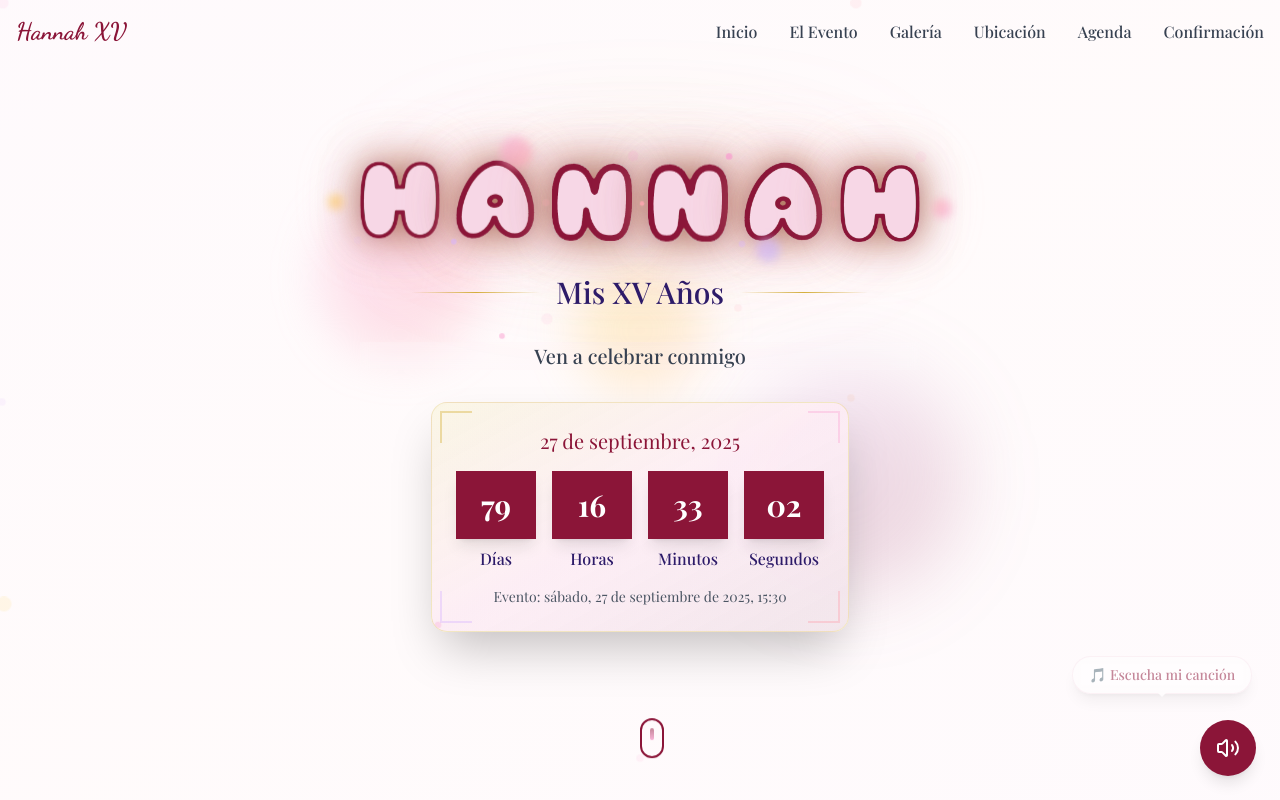
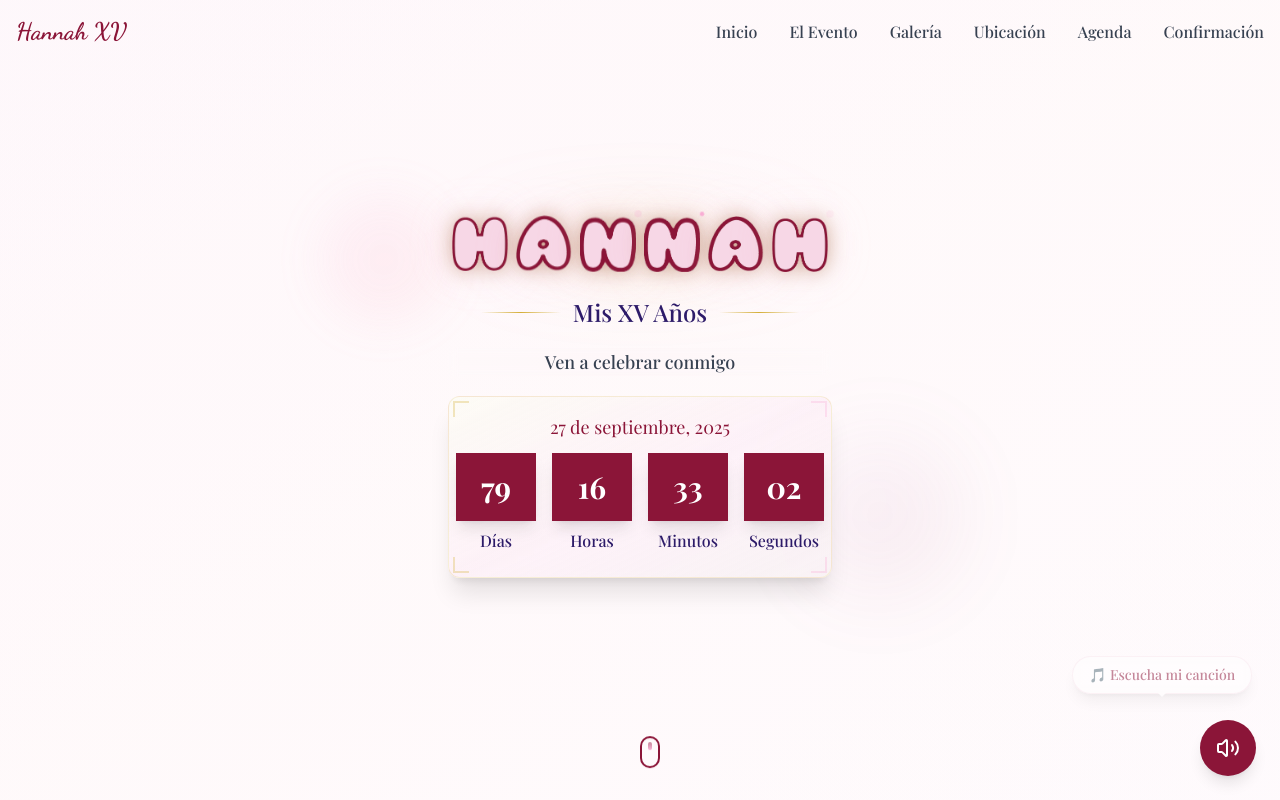
Before and after one commit to abraham-developer/xv-hd, a React (Vite) app: page / in a window 1280 px wide. Shown: the top 800 px of the page. Built offline with nearby package versions, Linux system fonts and the light colour scheme.

Commit message:
[REFACTOR] Ajuste a tamanos e herosection elimina duplicado de eventos en Counter

```diff
--- a/src/components/CountdownTimer.tsx
+++ b/src/components/CountdownTimer.tsx
@@ -85,9 +85,7 @@ const CountdownTimer: React.FC<CountdownTimerProps> = ({
         <TimeUnit value={timeLeft.seconds} label="Segundos" />
       </div>
 
-      <p className="text-sm text-gray-600 mt-4">
-        Evento: {formatDate(new Date(2025, 8, 27, 15, 30, 0))}
-      </p>
+
     </div>
   );
 };
--- a/src/components/HeroSection.tsx
+++ b/src/components/HeroSection.tsx
@@ -8,7 +8,7 @@ const HeroSection = () => {
 
   useEffect(() => {
     const handleScroll = () => setScrollY(window.scrollY);
-    window.addEventListener('scroll', handleScroll);
+    window.addEventListener('scroll', handleScroll, { passive: true });
     return () => window.removeEventListener('scroll', handleScroll);
   }, []);
 
@@ -23,246 +23,167 @@ const HeroSection = () => {
   ];
 
   return (
-    <section id="inicio" className="relative min-h-screen flex items-center justify-center overflow-hidden">
+    <section id="inicio" className="relative min-h-screen flex items-center justify-center overflow-hidden bg-gradient-to-br from-pink-50/30 to-white px-4 py-8">
       {/* Floral Background */}
-      <FloralBackground variant="mixed" intensity="medium" />
+      <FloralBackground variant="mixed" intensity="light" />
 
-      {/* Magical Sparkles - Más intensos */}
+      {/* Sparkles optimizados - reducidos para mejor rendimiento */}
       <div className="absolute inset-0 pointer-events-none">
-        {/* Sparkles principales */}
-        <div className="absolute top-1/4 left-1/4 w-3 h-3 bg-quince-gold rounded-full animate-ping" style={{ animationDelay: '0s' }}></div>
-        <div className="absolute top-1/3 right-1/3 w-2 h-2 bg-white rounded-full animate-ping" style={{ animationDelay: '1s' }}></div>
-        <div className="absolute bottom-1/3 left-1/3 w-2.5 h-2.5 bg-quince-burgundy rounded-full animate-ping" style={{ animationDelay: '2s' }}></div>
-        <div className="absolute top-2/3 right-1/4 w-2 h-2 bg-quince-gold rounded-full animate-ping" style={{ animationDelay: '3s' }}></div>
-        <div className="absolute bottom-1/4 left-1/2 w-3 h-3 bg-white rounded-full animate-ping" style={{ animationDelay: '4s' }}></div>
-
-        {/* Sparkles adicionales para más magia */}
-        <div className="absolute top-1/6 left-1/6 w-1.5 h-1.5 bg-pink-300 rounded-full animate-ping" style={{ animationDelay: '0.5s' }}></div>
-        <div className="absolute top-1/2 right-1/6 w-1 h-1 bg-purple-300 rounded-full animate-ping" style={{ animationDelay: '1.5s' }}></div>
-        <div className="absolute bottom-1/6 left-2/3 w-1.5 h-1.5 bg-rose-300 rounded-full animate-ping" style={{ animationDelay: '2.5s' }}></div>
-        <div className="absolute top-3/4 left-1/5 w-2 h-2 bg-amber-300 rounded-full animate-ping" style={{ animationDelay: '3.5s' }}></div>
-        <div className="absolute bottom-1/2 right-1/3 w-1 h-1 bg-orange-300 rounded-full animate-ping" style={{ animationDelay: '4.5s' }}></div>
+        <div className="absolute top-1/4 left-1/4 w-2 h-2 bg-quince-gold rounded-full animate-ping" style={{ animationDelay: '0s' }}></div>
+        <div className="absolute top-1/3 right-1/3 w-1.5 h-1.5 bg-white rounded-full animate-ping" style={{ animationDelay: '1s' }}></div>
+        <div className="absolute bottom-1/3 left-1/3 w-2 h-2 bg-quince-burgundy rounded-full animate-ping" style={{ animationDelay: '2s' }}></div>
+        <div className="absolute top-2/3 right-1/4 w-1.5 h-1.5 bg-quince-gold rounded-full animate-ping" style={{ animationDelay: '3s' }}></div>
+        <div className="absolute bottom-1/4 left-1/2 w-2 h-2 bg-white rounded-full animate-ping" style={{ animationDelay: '4s' }}></div>
       </div>
 
-      {/* Additional Floating Elements - Más elementos florales */}
+      {/* Elementos flotantes simplificados */}
       <div
-        className="absolute top-1/4 left-1/4 w-40 h-40 bg-gradient-to-br from-pink-300/30 to-rose-300/30 rounded-full blur-xl"
+        className="absolute top-1/4 left-1/4 w-32 h-32 bg-gradient-to-br from-pink-300/20 to-rose-300/20 rounded-full blur-xl opacity-60"
         style={{
           animation: 'gentle-float 10s ease-in-out infinite',
-          transform: `translateY(${scrollY * 0.2}px)`,
-          opacity: Math.max(0, 1 - scrollY / 500)
+          transform: `translateY(${scrollY * 0.1}px)`
         }}
       ></div>
       <div
-        className="absolute bottom-1/4 right-1/4 w-56 h-56 bg-gradient-to-br from-purple-300/20 to-quince-burgundy/20 rounded-full blur-2xl"
+        className="absolute bottom-1/4 right-1/4 w-40 h-40 bg-gradient-to-br from-purple-300/15 to-quince-burgundy/15 rounded-full blur-2xl opacity-50"
         style={{
           animation: 'gentle-float 12s ease-in-out infinite',
           animationDelay: '3s',
-          transform: `translateY(${scrollY * -0.1}px)`,
-          opacity: Math.max(0, 1 - scrollY / 500)
-        }}
-      ></div>
-      <div
-        className="absolute top-1/3 right-1/5 w-32 h-32 bg-gradient-to-br from-amber-300/25 to-orange-300/25 rounded-full blur-xl"
-        style={{
-          animation: 'gentle-float 14s ease-in-out infinite',
-          animationDelay: '6s',
-          transform: `translateY(${scrollY * 0.25}px)`,
-          opacity: Math.max(0, 1 - scrollY / 500)
+          transform: `translateY(${scrollY * -0.05}px)`
         }}
       ></div>
 
       {/* Main Content */}
-      <div className="relative z-10 text-center px-4 max-w-4xl mx-auto">
+      <div className="relative z-10 text-center max-w-lg mx-auto">
         <div className="animate-fade-in">
-          {/* Nombre HANNAH con letras individuales */}
+          {/* Nombre HANNAH optimizado */}
           <div
-            className="relative mb-8"
+            className="relative mb-4 md:mb-6"
             style={{
-              transform: `translateY(${scrollY * 0.5}px)`,
-              opacity: Math.max(0, 1 - scrollY / 300)
+              transform: `translateY(${Math.min(scrollY * 0.3, 50)}px)`,
+              opacity: Math.max(0.3, 1 - scrollY / 400)
             }}
           >
-            {/* Resplandor mágico detrás del nombre */}
+            {/* Resplandor simplificado */}
             <div
-              className="absolute inset-0 -z-10 bg-gradient-radial from-quince-gold/40 via-pink-300/20 to-transparent blur-3xl scale-150"
+              className="absolute inset-0 -z-10 bg-gradient-radial from-quince-gold/30 via-pink-300/15 to-transparent blur-2xl scale-110"
               style={{
-                animation: 'gentle-pulse 8s ease-in-out infinite',
-                opacity: Math.max(0, 1 - scrollY / 250)
-              }}
-            ></div>
-            <div
-              className="absolute inset-0 -z-10 bg-gradient-radial from-purple-300/30 via-rose-300/20 to-transparent blur-2xl scale-125"
-              style={{
-                animation: 'gentle-pulse 8s ease-in-out infinite',
-                animationDelay: '2s',
-                opacity: Math.max(0, 1 - scrollY / 250)
+                animation: 'gentle-pulse 6s ease-in-out infinite'
               }}
             ></div>
 
-            {/* Contenedor del nombre */}
-            <div className="flex items-center justify-center space-x-2 md:space-x-4 mb-4">
+            {/* Contenedor del nombre responsivo - MÁS COMPACTO */}
+            <div className="flex items-center justify-center space-x-0.5 sm:space-x-1 md:space-x-2 mb-3">
               {letters.map((letter, index) => (
                 <div
                   key={index}
-                  className="relative transform hover:scale-110 transition-all duration-700"
+                  className="relative transform hover:scale-105 transition-all duration-500"
                   style={{
                     animation: `gentle-float 6s ease-in-out infinite`,
-                    animationDelay: letter.delay,
-                    transform: `translateY(${scrollY * 0.3}px)`,
-                    opacity: Math.max(0, 1 - scrollY / 400)
+                    animationDelay: letter.delay
                   }}
                 >
-                  {/* Resplandor individual para cada letra */}
-                  <div className="absolute inset-0 -z-10 bg-gradient-radial from-quince-gold/50 to-transparent blur-lg scale-125 animate-pulse"></div>
-
-                  {/* Letra */}
+                  {/* Letra con tamaños MÁS PEQUEÑOS */}
                   <img
                     src={letter.src}
                     alt={letter.alt}
-                    className="w-12 h-12 md:w-16 md:h-16 lg:w-20 lg:h-20 filter drop-shadow-2xl hover:drop-shadow-3xl transition-all duration-700"
+                    className="w-8 h-8 sm:w-10 sm:h-10 md:w-12 md:h-12 lg:w-14 lg:h-14 filter drop-shadow-lg hover:drop-shadow-xl transition-all duration-500"
                     style={{
-                      filter: 'drop-shadow(0 0 15px rgba(139, 69, 19, 0.5)) drop-shadow(0 0 25px rgba(255, 192, 203, 0.3))',
-                      animation: 'gentle-glow 4s ease-in-out infinite'
+                      filter: 'drop-shadow(0 0 10px rgba(139, 69, 19, 0.4)) drop-shadow(0 0 20px rgba(255, 192, 203, 0.2))'
                     }}
                     onLoad={() => setIsLoaded(true)}
+                    loading="eager"
                   />
 
-                  {/* Sparkles alrededor de cada letra */}
-                  <div className="absolute -top-2 -right-1 w-1.5 h-1.5 bg-pink-300 rounded-full animate-ping" style={{ animationDelay: `${index * 0.3}s` }}></div>
-                  <div className="absolute -bottom-1 -left-1 w-1 h-1 bg-purple-300 rounded-full animate-ping" style={{ animationDelay: `${index * 0.3 + 0.5}s` }}></div>
-                  <div className="absolute top-1/2 -left-2 w-1 h-1 bg-rose-300 rounded-full animate-ping" style={{ animationDelay: `${index * 0.3 + 1}s` }}></div>
+                  {/* Sparkles reducidos alrededor de letras */}
+                  <div className="absolute -top-1 -right-1 w-1 h-1 bg-pink-300 rounded-full animate-ping" style={{ animationDelay: `${index * 0.3}s` }}></div>
                 </div>
               ))}
             </div>
-
-            {/* Elementos florales decorativos alrededor del nombre */}
-            <div
-              className="absolute -top-6 left-1/4 w-8 h-8 bg-gradient-to-br from-pink-300/60 to-rose-300/60 rounded-full blur-sm"
-              style={{
-                animation: 'gentle-float 8s ease-in-out infinite',
-                opacity: Math.max(0, 1 - scrollY / 350)
-              }}
-            ></div>
-            <div
-              className="absolute -bottom-6 right-1/4 w-6 h-6 bg-gradient-to-br from-purple-300/60 to-violet-300/60 rounded-full blur-sm"
-              style={{
-                animation: 'gentle-float 8s ease-in-out infinite',
-                animationDelay: '2s',
-                opacity: Math.max(0, 1 - scrollY / 350)
-              }}
-            ></div>
-            <div
-              className="absolute top-1/2 -left-8 w-4 h-4 bg-gradient-to-br from-amber-300/60 to-orange-300/60 rounded-full blur-sm"
-              style={{
-                animation: 'gentle-float 8s ease-in-out infinite',
-                animationDelay: '4s',
-                opacity: Math.max(0, 1 - scrollY / 350)
-              }}
-            ></div>
-            <div
-              className="absolute top-1/2 -right-8 w-5 h-5 bg-gradient-to-br from-rose-300/60 to-pink-300/60 rounded-full blur-sm"
-              style={{
-                animation: 'gentle-float 8s ease-in-out infinite',
-                animationDelay: '1s',
-                opacity: Math.max(0, 1 - scrollY / 350)
-              }}
-            ></div>
           </div>
 
-          {/* Separator con más elementos decorativos */}
-          <div className="flex items-center justify-center space-x-4 mb-8">
-            <div className="h-px bg-gradient-to-r from-transparent via-quince-gold via-pink-300 to-transparent flex-1 max-w-32"></div>
-            <span className="font-serif text-2xl md:text-3xl text-quince-deep font-medium relative">
+          {/* Separator optimizado - MÁS PEQUEÑO */}
+          <div className="flex items-center justify-center space-x-2 md:space-x-3 mb-4 md:mb-5">
+            <div className="h-px bg-gradient-to-r from-transparent via-quince-gold to-transparent flex-1 max-w-16 sm:max-w-20"></div>
+            <span className="font-serif text-lg sm:text-xl md:text-2xl text-quince-deep font-medium relative">
               Mis XV Años
-              {/* Sparkles más intensos alrededor del texto */}
-              <div className="absolute -top-3 -right-3 w-2 h-2 bg-quince-gold rounded-full animate-ping"></div>
-              <div className="absolute -bottom-3 -left-3 w-1.5 h-1.5 bg-pink-300 rounded-full animate-ping" style={{ animationDelay: '0.5s' }}></div>
-              <div className="absolute top-0 -left-4 w-1 h-1 bg-purple-300 rounded-full animate-ping" style={{ animationDelay: '1s' }}></div>
-              <div className="absolute bottom-0 -right-4 w-1 h-1 bg-rose-300 rounded-full animate-ping" style={{ animationDelay: '1.5s' }}></div>
+              <div className="absolute -top-2 -right-2 w-1.5 h-1.5 bg-quince-gold rounded-full animate-ping"></div>
             </span>
-            <div className="h-px bg-gradient-to-r from-transparent via-pink-300 via-quince-gold to-transparent flex-1 max-w-32"></div>
+            <div className="h-px bg-gradient-to-r from-transparent via-quince-gold to-transparent flex-1 max-w-16 sm:max-w-20"></div>
           </div>
 
-          {/* Invitation text con más efectos */}
-          <div className="text-lg md:text-xl text-gray-700 mb-8 font-medium relative">
+          {/* Texto de invitación simplificado - MÁS PEQUEÑO */}
+          <div className="text-sm sm:text-base md:text-lg text-gray-700 mb-4 md:mb-5 font-medium relative max-w-xs sm:max-w-sm mx-auto">
             Ven a celebrar conmigo
-            <div className="absolute inset-0 bg-gradient-to-r from-white/20 via-pink-100/20 to-white/20 backdrop-blur-sm rounded-lg -z-10"></div>
-
-            {/* Sparkles en el texto de invitación */}
-            <div className="absolute -top-2 left-1/4 w-1 h-1 bg-pink-300 rounded-full animate-ping" style={{ animationDelay: '0.8s' }}></div>
-            <div className="absolute -bottom-2 right-1/3 w-1 h-1 bg-purple-300 rounded-full animate-ping" style={{ animationDelay: '1.3s' }}></div>
+            <div className="absolute inset-0 bg-gradient-to-r from-white/10 via-pink-100/10 to-white/10 backdrop-blur-sm rounded-lg -z-10"></div>
           </div>
 
-          {/* Countdown container con más efectos florales */}
-          <div className="inline-block bg-gradient-to-br from-white/95 via-pink-50/90 to-white/95 backdrop-blur-sm rounded-2xl p-6 shadow-2xl border border-quince-gold/30 relative overflow-hidden">
-            {/* Background pattern mejorado */}
-            <div className="absolute inset-0 bg-gradient-to-br from-quince-gold/10 via-pink-200/10 to-quince-burgundy/10"></div>
-            <div className="absolute inset-0 bg-gradient-to-tl from-purple-200/5 via-rose-200/5 to-amber-200/5"></div>
+          {/* Countdown container MÁS COMPACTO */}
+          <div className="inline-block bg-gradient-to-br from-white/90 via-pink-50/80 to-white/90 backdrop-blur-sm rounded-lg md:rounded-xl p-3 md:p-4 shadow-xl border border-quince-gold/20 relative overflow-hidden max-w-xs sm:max-w-sm mx-auto">
+            {/* Background simplificado */}
+            <div className="absolute inset-0 bg-gradient-to-br from-quince-gold/5 via-pink-200/5 to-quince-burgundy/5"></div>
 
-            <p className="text-quince-burgundy font-serif text-xl mb-4 relative z-10">
+            <p className="text-quince-burgundy font-serif text-base md:text-lg mb-2 md:mb-3 relative z-10">
               27 de septiembre, 2025
             </p>
-            <div className="relative z-10">
-              <CountdownTimer targetDate="2025-03-15T19:00:00" />
+            <div className="relative z-10 mb-2">
+              <CountdownTimer targetDate="2025-09-27T15:30:00" />
             </div>
 
-            {/* Decorative corner elements mejorados */}
-            <div className="absolute top-2 left-2 w-8 h-8 border-t-2 border-l-2 border-quince-gold/40 rounded-tl-lg"></div>
-            <div className="absolute top-2 right-2 w-8 h-8 border-t-2 border-r-2 border-pink-300/40 rounded-tr-lg"></div>
-            <div className="absolute bottom-2 left-2 w-8 h-8 border-b-2 border-l-2 border-purple-300/40 rounded-bl-lg"></div>
-            <div className="absolute bottom-2 right-2 w-8 h-8 border-b-2 border-r-2 border-rose-300/40 rounded-br-lg"></div>
+            {/* Información del evento - MÁS PEQUEÑA */}
 
-            {/* Sparkles en las esquinas */}
-            <div className="absolute top-1 right-1 w-1 h-1 bg-quince-gold rounded-full animate-ping"></div>
-            <div className="absolute bottom-1 left-1 w-1 h-1 bg-pink-300 rounded-full animate-ping" style={{ animationDelay: '0.7s' }}></div>
+
+            {/* Elementos decorativos de esquina MÁS PEQUEÑOS */}
+            <div className="absolute top-1 left-1 w-4 h-4 border-t-2 border-l-2 border-quince-gold/30 rounded-tl-lg"></div>
+            <div className="absolute top-1 right-1 w-4 h-4 border-t-2 border-r-2 border-pink-300/30 rounded-tr-lg"></div>
+            <div className="absolute bottom-1 left-1 w-4 h-4 border-b-2 border-l-2 border-quince-gold/30 rounded-bl-lg"></div>
+            <div className="absolute bottom-1 right-1 w-4 h-4 border-b-2 border-r-2 border-pink-300/30 rounded-br-lg"></div>
           </div>
         </div>
       </div>
 
-      {/* Scroll Indicator con más efectos */}
-      <div className="absolute bottom-8 left-1/2 transform -translate-x-1/2 animate-bounce">
-        <div className="w-6 h-10 border-2 border-quince-burgundy rounded-full flex justify-center relative">
-          <div className="w-1 h-3 bg-gradient-to-b from-quince-burgundy to-pink-400 rounded-full mt-2 animate-pulse"></div>
-          {/* Sparkles en el scroll indicator */}
-          <div className="absolute -top-2 -right-2 w-1.5 h-1.5 bg-quince-gold rounded-full animate-ping"></div>
-          <div className="absolute -bottom-1 -left-1 w-1 h-1 bg-pink-300 rounded-full animate-ping" style={{ animationDelay: '0.5s' }}></div>
+      {/* Scroll Indicator MÁS PEQUEÑO */}
+      <div className="absolute bottom-4 md:bottom-6 left-1/2 transform -translate-x-1/2 animate-bounce">
+        <div className="w-4 h-6 md:w-5 md:h-8 border-2 border-quince-burgundy rounded-full flex justify-center relative">
+          <div className="w-1 h-2 bg-gradient-to-b from-quince-burgundy to-pink-400 rounded-full mt-1 animate-pulse"></div>
         </div>
       </div>
 
-
-      {/* CSS personalizado para animaciones suaves */}
+      {/* CSS optimizado para animaciones suaves */}
       <style>{`
         @keyframes gentle-float {
           0%, 100% {
-            transform: translateY(0px) rotate(0deg);
-          }
-          33% {
-            transform: translateY(-8px) rotate(1deg);
-          }
-          66% {
-            transform: translateY(-4px) rotate(-0.5deg);
-          }
-        }
-
-        @keyframes gentle-glow {
-          0%, 100% {
-            filter: drop-shadow(0 0 15px rgba(139, 69, 19, 0.5)) drop-shadow(0 0 25px rgba(255, 192, 203, 0.3));
+            transform: translateY(0px);
           }
           50% {
-            filter: drop-shadow(0 0 20px rgba(139, 69, 19, 0.7)) drop-shadow(0 0 35px rgba(255, 192, 203, 0.5)) drop-shadow(0 0 10px rgba(147, 51, 234, 0.3));
+            transform: translateY(-6px);
           }
         }
 
         @keyframes gentle-pulse {
           0%, 100% {
             transform: scale(1);
-            opacity: 0.6;
+            opacity: 0.5;
           }
           50% {
-            transform: scale(1.05);
-            opacity: 0.8;
+            transform: scale(1.03);
+            opacity: 0.7;
           }
+        }
+
+        @keyframes fade-in {
+          from {
+            opacity: 0;
+            transform: translateY(20px);
+          }
+          to {
+            opacity: 1;
+            transform: translateY(0);
+          }
+        }
+
+        .animate-fade-in {
+          animation: fade-in 1s ease-out;
         }
       `}</style>
     </section>
```
